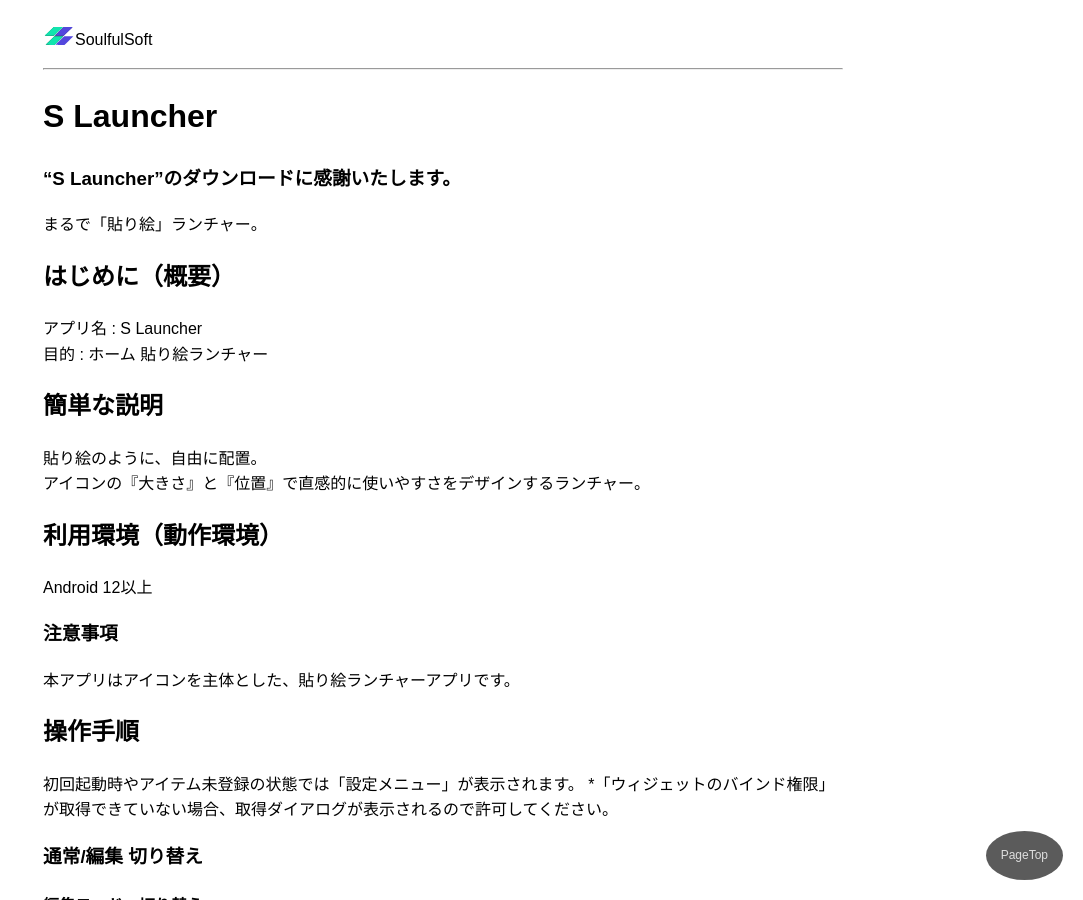
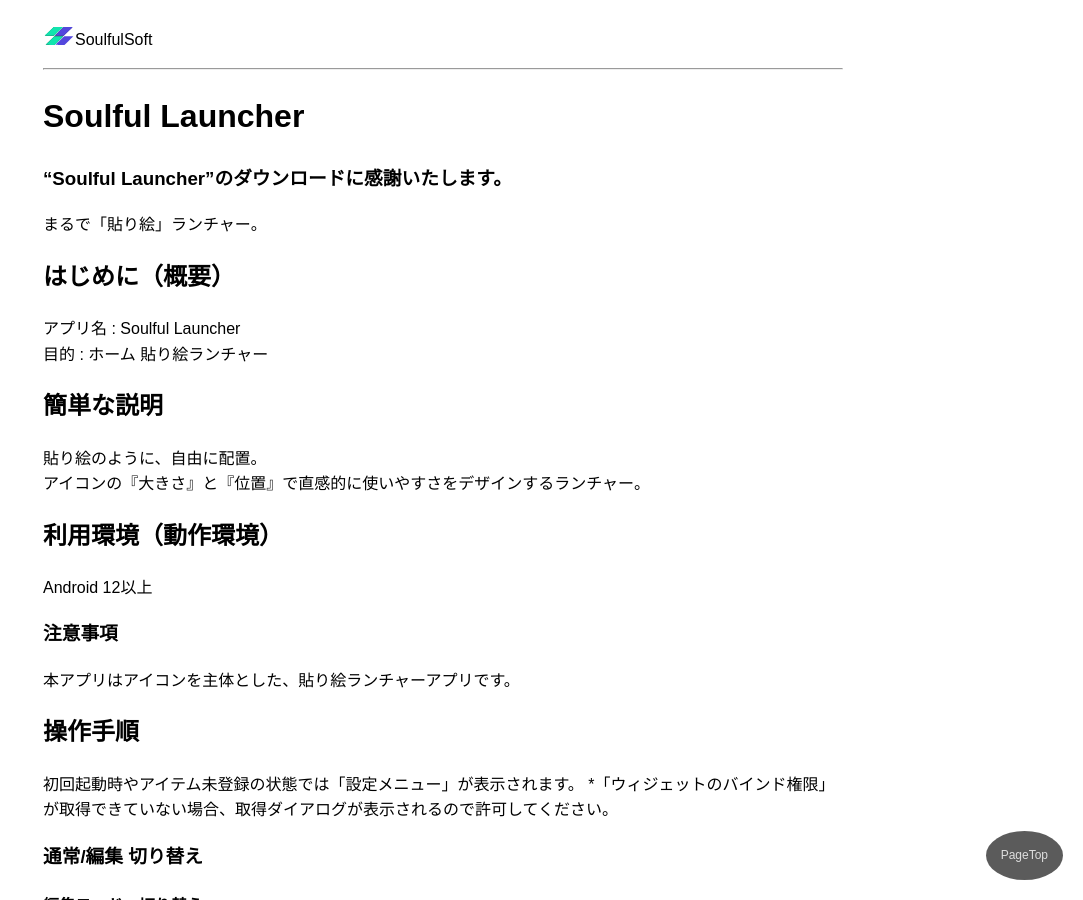
Before and after one commit to SoulfulSoft/soulfulsoft.github.io, a Jekyll site: the page built from soulful_launcher/instructions.md, in a window 1280 px wide and 900 px high. Shown: the whole window, without its empty margins (197-1280 px from the left). Built offline with Jekyll 4.4.1, drawn with Linux system fonts in a browser that asks for light colours; our own code applies the rules of GitHub Pages for plain Markdown files.

Commit message:
Update instructions.md

```diff
--- a/soulful_launcher/instructions.md
+++ b/soulful_launcher/instructions.md
@@ -1,15 +1,15 @@
 ---
-title: S Launcher 説明書
+title: Soulful Launcher 説明書
 topa: ".."
 ---
 
-# S Launcher
-### "S Launcher"のダウンロードに感謝いたします。
+# Soulful Launcher
+### "Soulful Launcher"のダウンロードに感謝いたします。
 
 まるで「貼り絵」ランチャー。
 
 ## はじめに（概要）
-アプリ名 : S Launcher
+アプリ名 : Soulful Launcher
 目的 : ホーム 貼り絵ランチャー
 
 ## 簡単な説明
```
